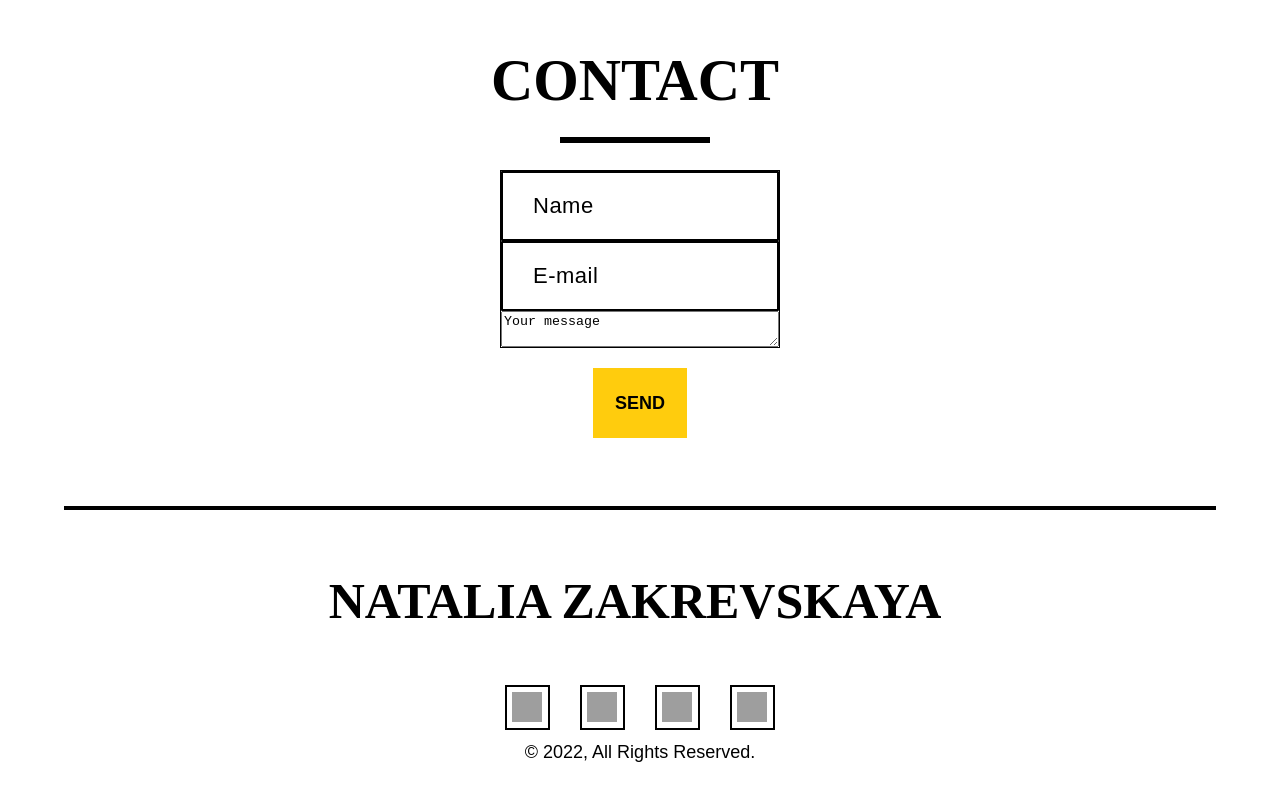
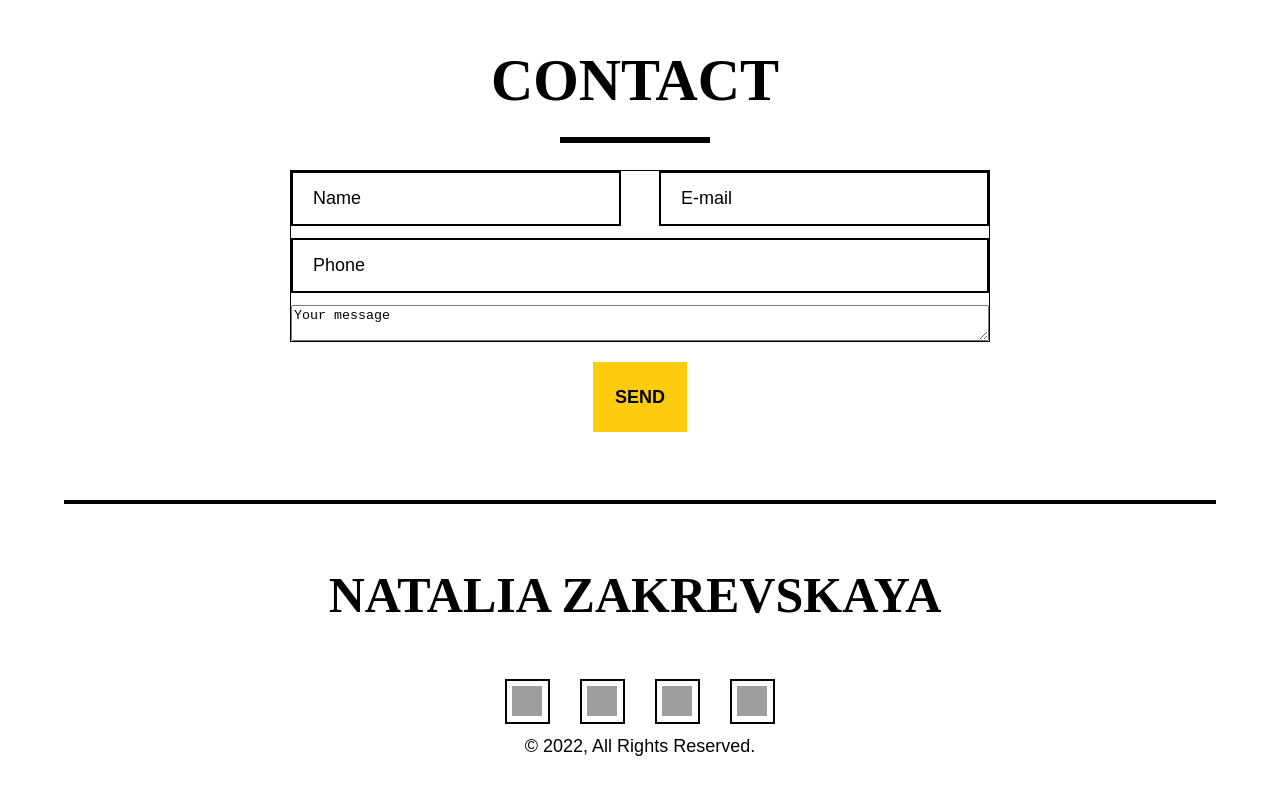
Before and after one commit to NataliaZakrevskaya/myPortfolio, a React (Create React App) app: page / in a window 1280 px wide. Shown: the part 2392-3192 px from the top of the page. Built offline with nearby package versions, Linux system fonts and the light colour scheme; grey boxes are pictures that could not be loaded.

Commit message:
Change style for input

```diff
--- a/src/contact/Contact.module.css
+++ b/src/contact/Contact.module.css
@@ -10,7 +10,7 @@
 
 
 .contactsForm {
-    width: 280px;
+    width: 700px;
     border: 1px solid;
     display: flex;
     flex-direction: column;
@@ -24,25 +24,27 @@
     }
 }
 
+.nameEmailContainer {
+    display: flex;
+    flex-direction: row;
+    justify-content: space-between;
+}
+
+.nameEmailContainer input {
+    width: 330px;
+}
 
 .contactsInput {
-    position: relative;
-    z-index: 3;
     width: 100%;
     display: block;
-    border-radius: 1px;
     border: 2px solid #000;
     color: #000;
-    font-size: 22px;
-    outline: none;
-    padding: 0 30px !important;
+    font-size: 18px;
+    padding: 0 20px !important;
     line-height: 70px;
-    height: 70px;
-    letter-spacing: 0.5px;
-    box-sizing: border-box;
+    height: 55px;
     font-family: Jost, sans-serif;
-    vertical-align: middle;
-    transition: all .3s ease;
+    margin-bottom: 12px;
 }
 
 .contactsContainer button {
--- a/src/contact/Contact.tsx
+++ b/src/contact/Contact.tsx
@@ -17,8 +17,11 @@ const Contact = () => {
             <div className={`${styleContainer.container} ${s.contactsContainer}`}>
                 <Title text={'Contact'}/>
                 <form className={s.contactsForm}>
-                    <input className={s.contactsInput} type={"text"} value={"Name"}/>
-                    <input className={s.contactsInput} type={"text"} value={"E-mail"}/>
+                    <div className={s.nameEmailContainer}>
+                        <input className={s.contactsInput} type={"text"} value={"Name"}/>
+                        <input className={s.contactsInput} type={"text"} value={"E-mail"}/>
+                    </div>
+                    <input className={s.contactsInput} type={"text"} value={"Phone"}/>
                     <textarea className={s.contactsTextarea} value={"Your message"}></textarea>
                 </form>
                 {/*</div>*/}
```
